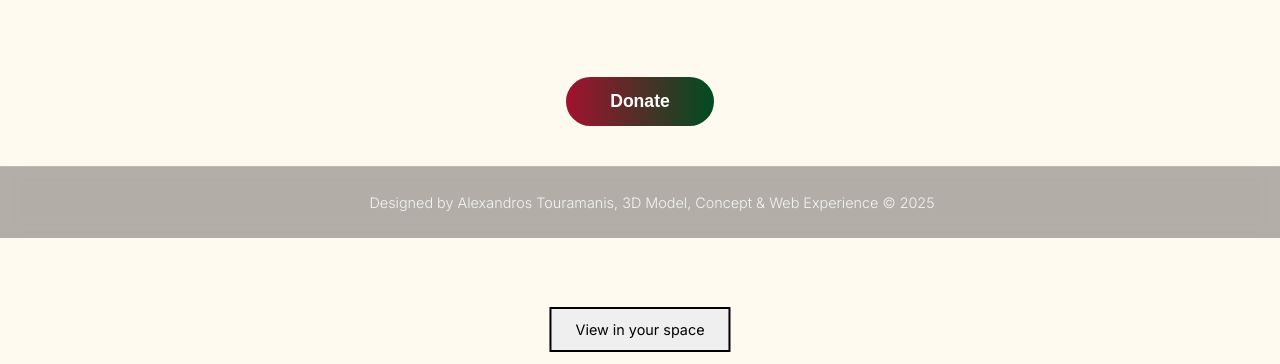
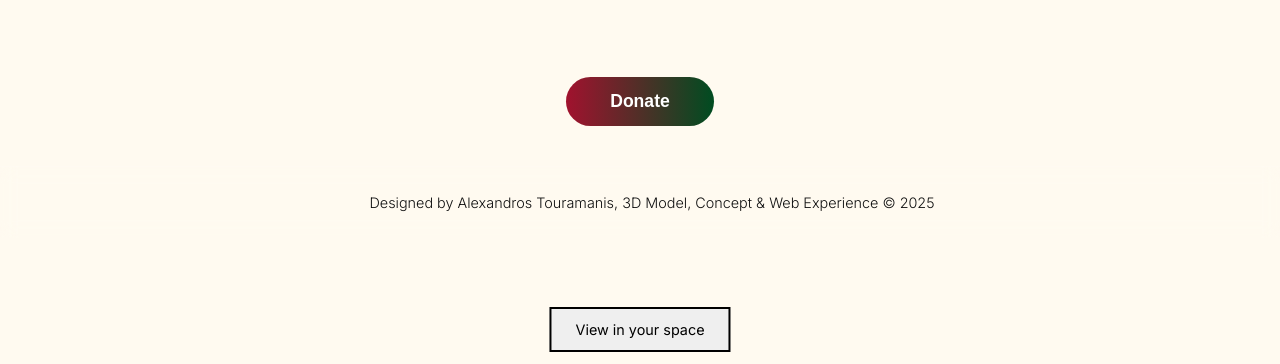
Before and after one commit to AlexTour/HibiscusFlower, a plain HTML site: page index.html in a window 1280 px wide. Shown: the part 436-800 px from the top of the page. Drawn offline with nearby package versions, Linux system fonts and the light colour scheme; some packages are replaced by stand-ins of ours; a script that the page names is missing.

Commit message:
Update styles.css

```diff
--- a/styles.css
+++ b/styles.css
@@ -110,9 +110,7 @@ model-viewer.viewer {
     padding: 24px 12px;
     font-family: "Inter", sans-serif;
     font-size: 0.9rem;
-    color: rgba(255,255,255,0.85);
     backdrop-filter: blur(8px);
-    background: rgba(0,0,0,0.3);
     border-top: 1px solid rgba(255,255,255,0.15);
     display: flex;
     justify-content: center;
```
